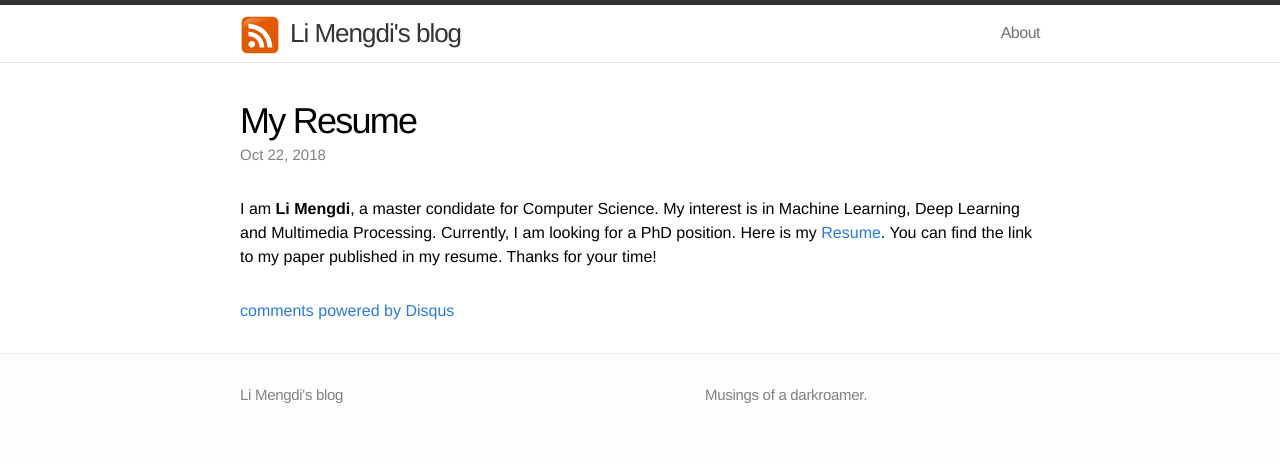
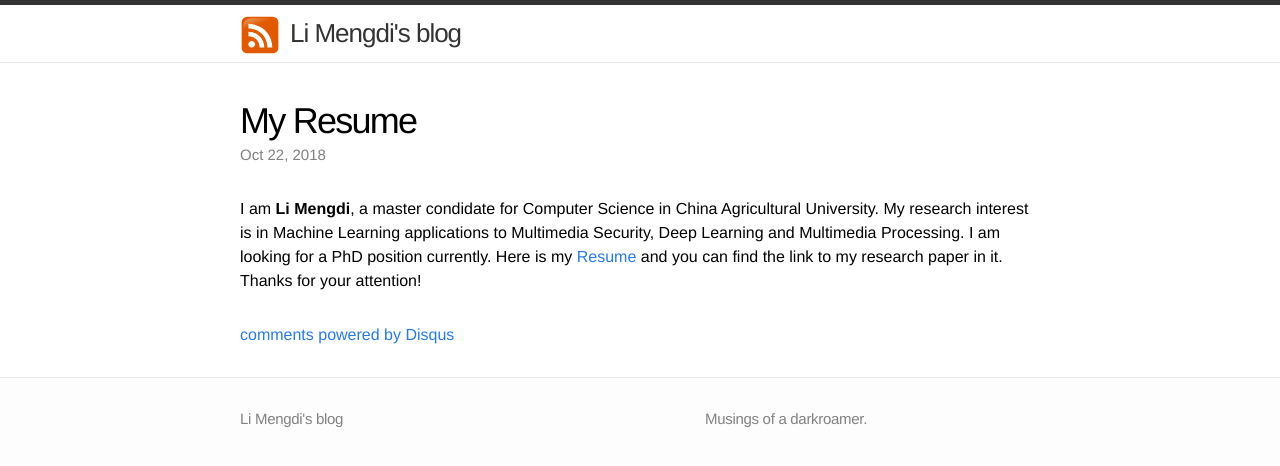
Before and after one commit to bknieven/bknieven.github.io, a Jekyll site: the page built from _posts/2018-10-22-resume.markdown, in a window 1280 px wide. Shown: the top 466 px of the page. Built offline with Jekyll 4.4.1, drawn with Linux system fonts in a browser that asks for light colours; comment, search, counter and statistics services are not loaded.

Commit message:
nodify my resume post and delete about

```diff
--- a/_posts/2018-10-22-resume.markdown
+++ b/_posts/2018-10-22-resume.markdown
@@ -5,4 +5,4 @@ title: "My Resume"
 date: 2018-10-22 14:00:00 +0800
 ---
 
-I am **Li Mengdi**, a master condidate for Computer Science. My interest is in Machine Learning, Deep Learning and Multimedia Processing. Currently, I am looking for a PhD position. Here is my [Resume](/assets/CV.pdf). You can find the link to my paper published in my resume. Thanks for your time!
+I am **Li Mengdi**, a master condidate for Computer Science in China Agricultural University. My research interest is in Machine Learning applications to Multimedia Security, Deep Learning and Multimedia Processing. I am looking for a PhD position currently. Here is my [Resume](/assets/CV.pdf) and you can find the link to my research paper in it. Thanks for your attention!
```
Also changed, not shown: about.md (deleted, +0 -7 lines).
